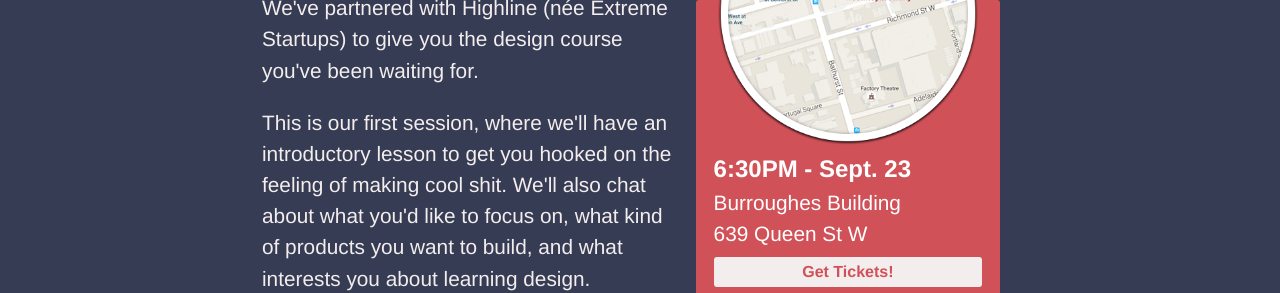
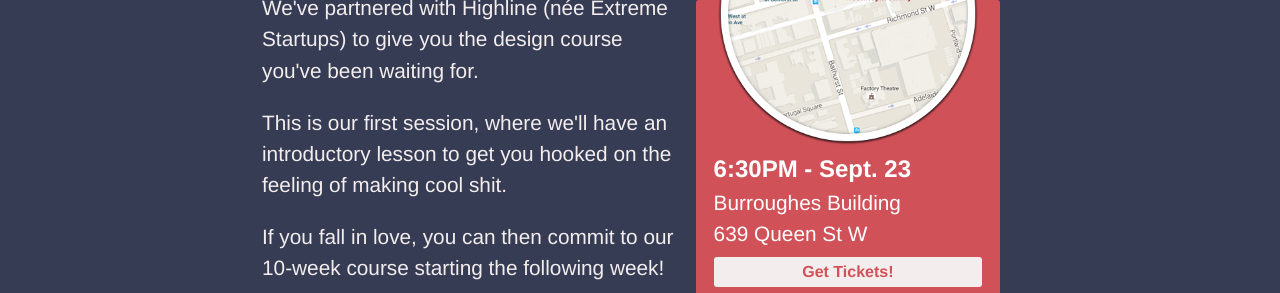
Before and after one commit to ahmadkadhim/hackdesignto, a website: page public/index.html in a window 1280 px wide. Shown: the part 667-960 px from the top of the page. Drawn offline with nearby package versions, Linux system fonts and the light colour scheme; a script that the page names is missing.

Commit message:
Removed sentence from intro paragraph

```diff
--- a/public/index.html
+++ b/public/index.html
@@ -64,7 +64,7 @@
                 <h2>Come out to our introductory session!</h2>
                 <h4>We've partnered with Highline (née Extreme Startups) to give you the design course you've been waiting for. </h4>
 
-                <h4>This is our first session, where we'll have an introductory lesson to get you hooked on the feeling of making cool shit. We'll also chat about what you'd like to focus on, what kind of products you want to build, and what interests you about learning design.</h4>
+                <h4>This is our first session, where we'll have an introductory lesson to get you hooked on the feeling of making cool shit.</h4>
 
                 <h4>If you fall in love, you can then commit to our 10-week course starting the following week!</h4>
             </article>
```
